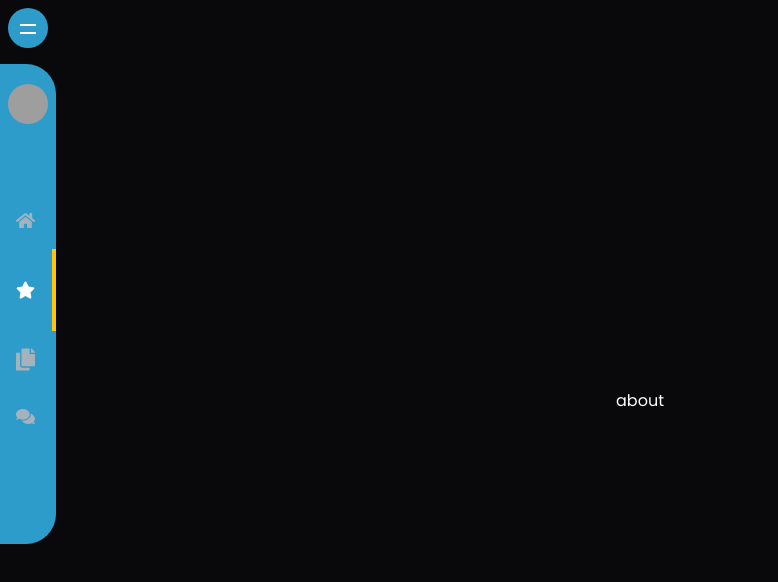
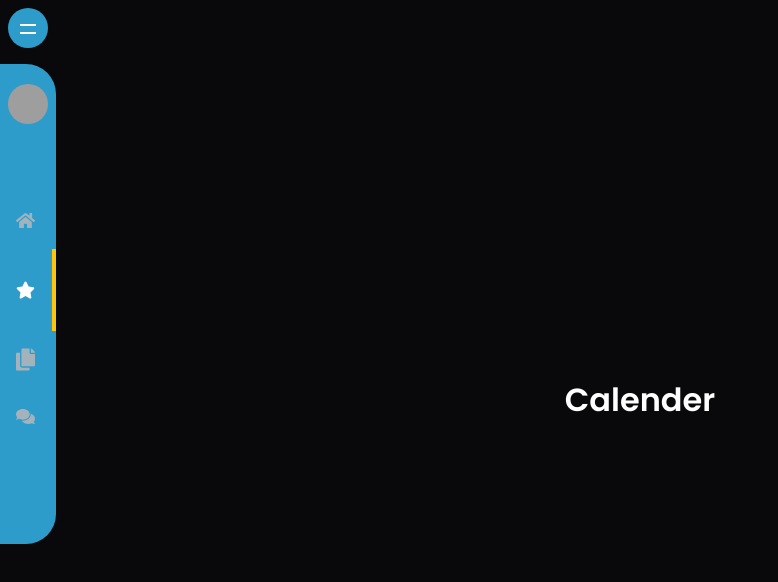
Before and after one commit to aaronsHarris/Portfolio, a React (Create React App) app in the folder client/: page /about in a window 1280 px wide. Shown: the top 582 px of the page, without its empty margins (0-778 px from the left). Built offline with nearby package versions, Linux system fonts and the light colour scheme; grey boxes are pictures that could not be loaded.

Commit message:
added animation folder, added motionHoc file, added basic page transitions to each screen

```diff
--- a/client/src/App.js
+++ b/client/src/App.js
@@ -13,7 +13,7 @@ function App() {
     <>
       <Sidebar />
       <Screens>
-        <AnimatePresence></AnimatePresence>
+        <AnimatePresence>
       <Routes>
         <Route>
             <Route path="/" element={<Home />} />
@@ -22,6 +22,7 @@ function App() {
             <Route path="/contact" element={<Contact />} />
         </Route>
       </Routes>
+      </AnimatePresence>
           </Screens>
     </>
   );
--- /dev/null
+++ b/client/src/components/animations/MotionHoc.js
@@ -0,0 +1,23 @@
+import { motion } from "framer-motion";
+
+const MotionHoc = (Component) => {
+  return function HOC() {
+    return (
+      <motion.div
+        initial={{ y: 500 }}
+        animate={{
+          y: 0,
+          transition: { duration: 0.5, type: "spring" },
+        }}
+        exit={{
+          y: -500,
+          transition: { duration: 0.5, type: "spring", ease: "easeInOut" },
+        }}
+      >
+        <Component />
+      </motion.div>
+    );
+  };
+};
+
+export default MotionHoc;
--- a/client/src/screens/About.jsx
+++ b/client/src/screens/About.jsx
@@ -1,11 +1,9 @@
-import React from 'react'
+import MotionHoc from "../components/animations/MotionHoc";
 
-const About = () => {
-    return (
-        <div>
-            about
-        </div>
-    )
-}
+const AboutComponent = () => {
+  return <h1>Calender</h1>;
+};
+
+const About = MotionHoc(AboutComponent);
 
 export default About
--- a/client/src/screens/Contact.jsx
+++ b/client/src/screens/Contact.jsx
@@ -1,11 +1,9 @@
-import React from 'react'
+import MotionHoc from "../components/animations/MotionHoc";
 
-const Contact = () => {
-    return (
-        <div>
-            contact
-        </div>
-    )
-}
+const ContactComponent = () => {
+  return <h1>Contact</h1>;
+};
+
+const Contact = MotionHoc(ContactComponent);
 
 export default Contact
--- a/client/src/screens/Home.jsx
+++ b/client/src/screens/Home.jsx
@@ -1,25 +1,9 @@
-import { AnimatePresence,motion } from "framer-motion";
-import React from "react";
+import MotionHoc from "../components/animations/MotionHoc";
 
-const Home = () => {
-  return (
-    <>
-      <AnimatePresence>
-              <motion.h1
-
-                  initial={{y:500}}
-                  animate={{
-                      y: 0,
-                      transition:{duration:0.5, type:"spring"}
-                  }}
-                  exit={{
-                      y: -500,
-                      transition:{duration:0.5, type:"spring", ease:"easeInOUt"}
-                  }}
-              >Home</motion.h1>
-      </AnimatePresence>
-    </>
-  );
+const HomeComponent = () => {
+  return <h1>Home</h1>;
 };
 
+const Home = MotionHoc(HomeComponent);
+
 export default Home;
--- a/client/src/screens/Projects.jsx
+++ b/client/src/screens/Projects.jsx
@@ -1,11 +1,11 @@
-import React from 'react'
+import MotionHoc from "../components/animations/MotionHoc";
 
-const Projects = () => {
-    return (
-        <div>
-           Projects
-        </div>
-    )
-}
+const ProjectsComponent = () => {
+  return <h1>Projects</h1>;
+};
+
+const Projects = MotionHoc(ProjectsComponent);
+
+
 
 export default Projects
```
